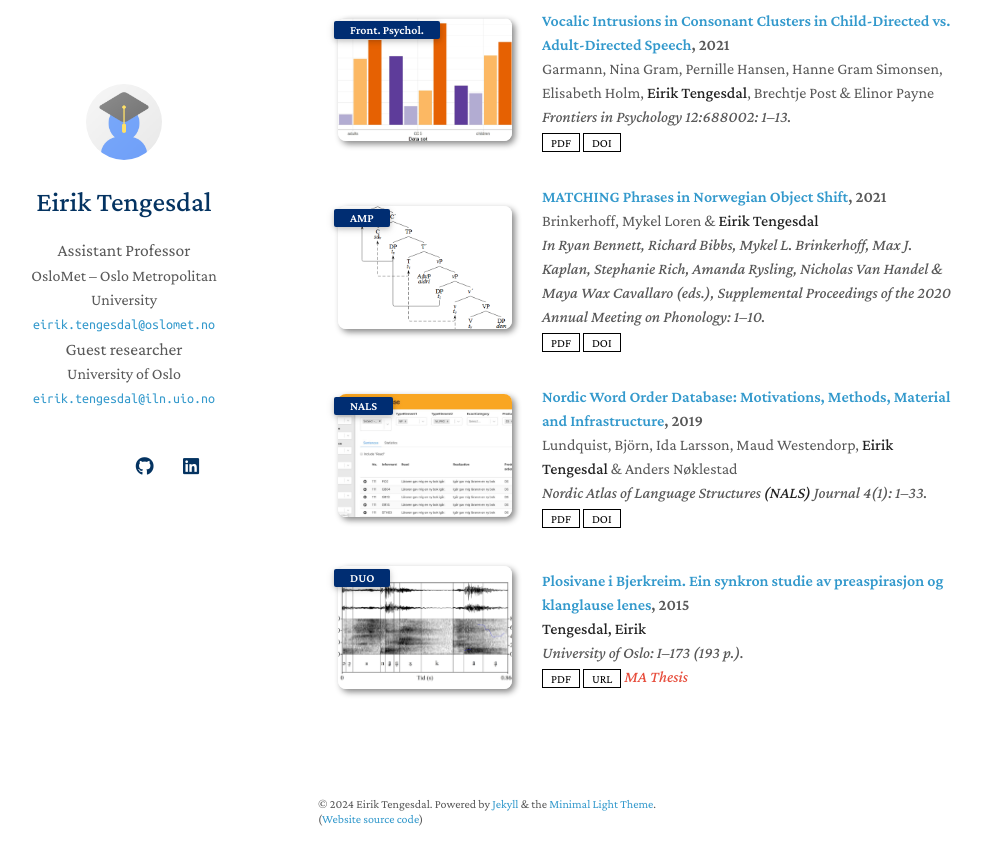
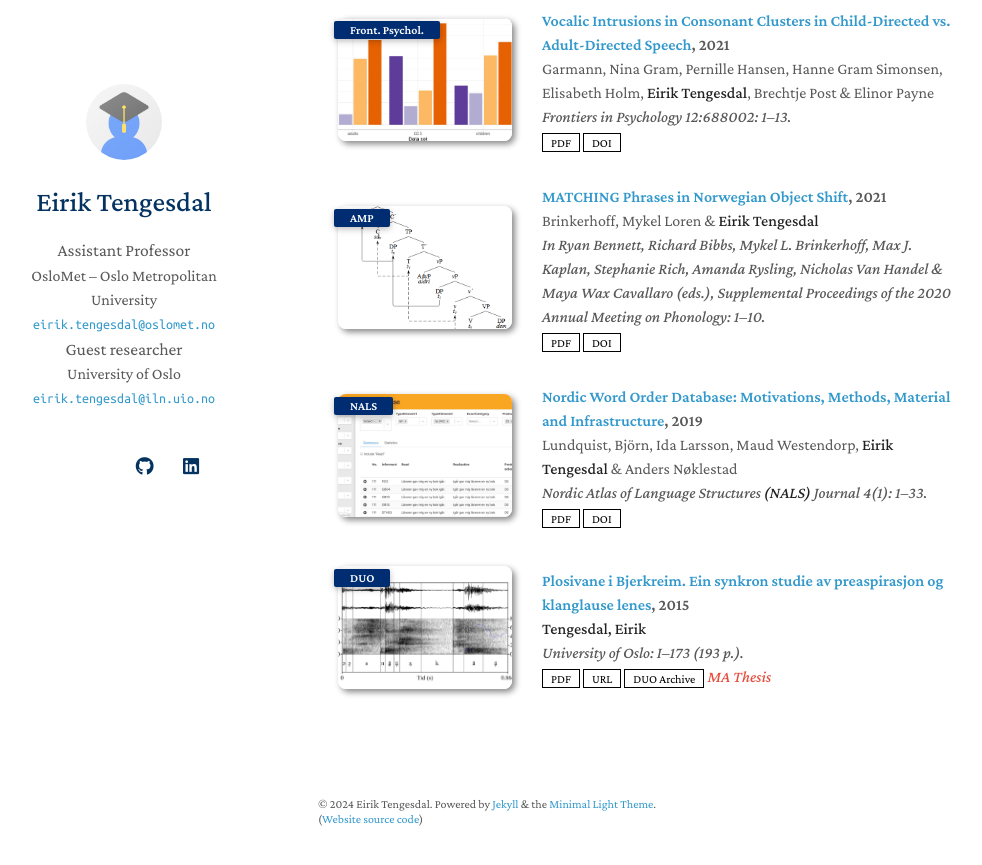
Before and after one commit to EirikTengesdal/eiriktengesdal.no-old, a Jekyll site: the page built from index.md, in a window 1280 px wide and 900 px high, scrolled down 864 px. Shown: the top 865 px of the window, without its empty margins (152-1134 px from the left). Built offline with Jekyll 4.4.1, drawn with Linux system fonts in a browser that asks for light colours; nearby versions of some CDN libraries; a style sheet for code colours, icons or effects is not loaded; our own code applies the rules of GitHub Pages for plain Markdown files.

Commit message:
Update publications.md

```diff
--- a/_includes/publications.md
+++ b/_includes/publications.md
@@ -26,6 +26,9 @@
       {% endif %}
       {% if link.url %}
       <a href="{{ link.url }}" class="btn btn-sm z-depth-0" role="button" target="_blank" style="font-size:12px;">URL</a>
+      {% endif %}
+      {% if link.duo %}
+      <a href="{{ link.duo }}" class="btn btn-sm z-depth-0" role="button" target="_blank" style="font-size:12px;">DUO Archive</a>
       {% endif %}
       {% if link.doi %}
       <a href="{{ link.doi }}" class="btn btn-sm z-depth-0" role="button" target="_blank" style="font-size:12px;">DOI</a>
```
